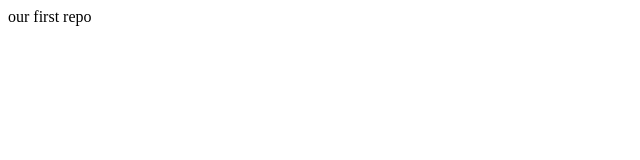
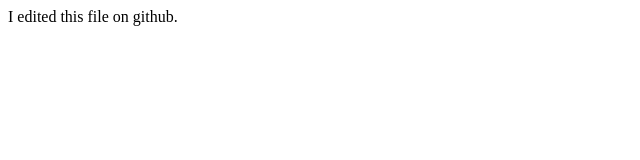
Before and after one commit to canrmd2010/git-course-repo, a website: page index.html in a window 1280 px wide. Shown: the whole page, without its empty margins (0-640 px from the left). Drawn offline with Linux system fonts and the light colour scheme.

Commit message:
edited on github

```diff
--- a/index.html
+++ b/index.html
@@ -1,6 +1,6 @@
 <!DOCTYPE html>
 <html>
 	<body>
-	    our first repo
+	    I edited this file on github.
 	</body>
 </html>
```
